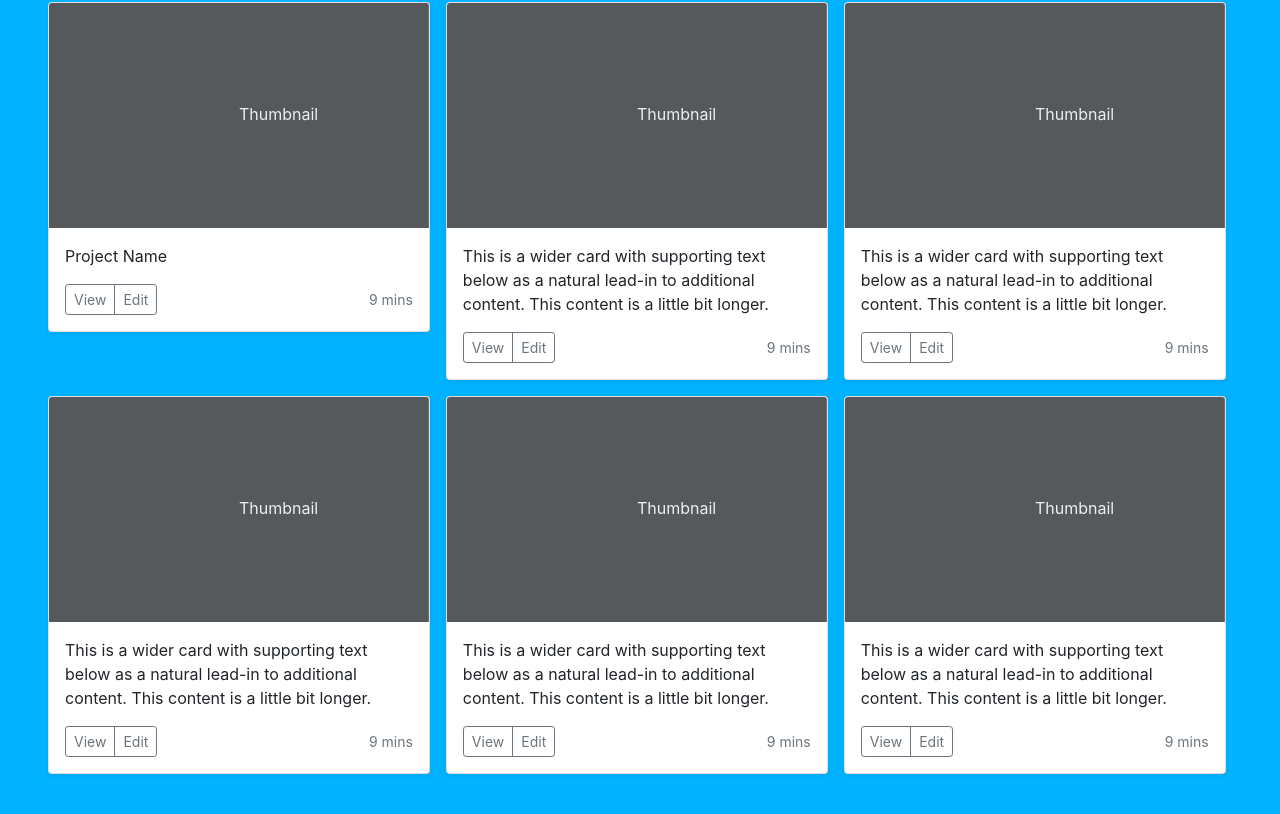
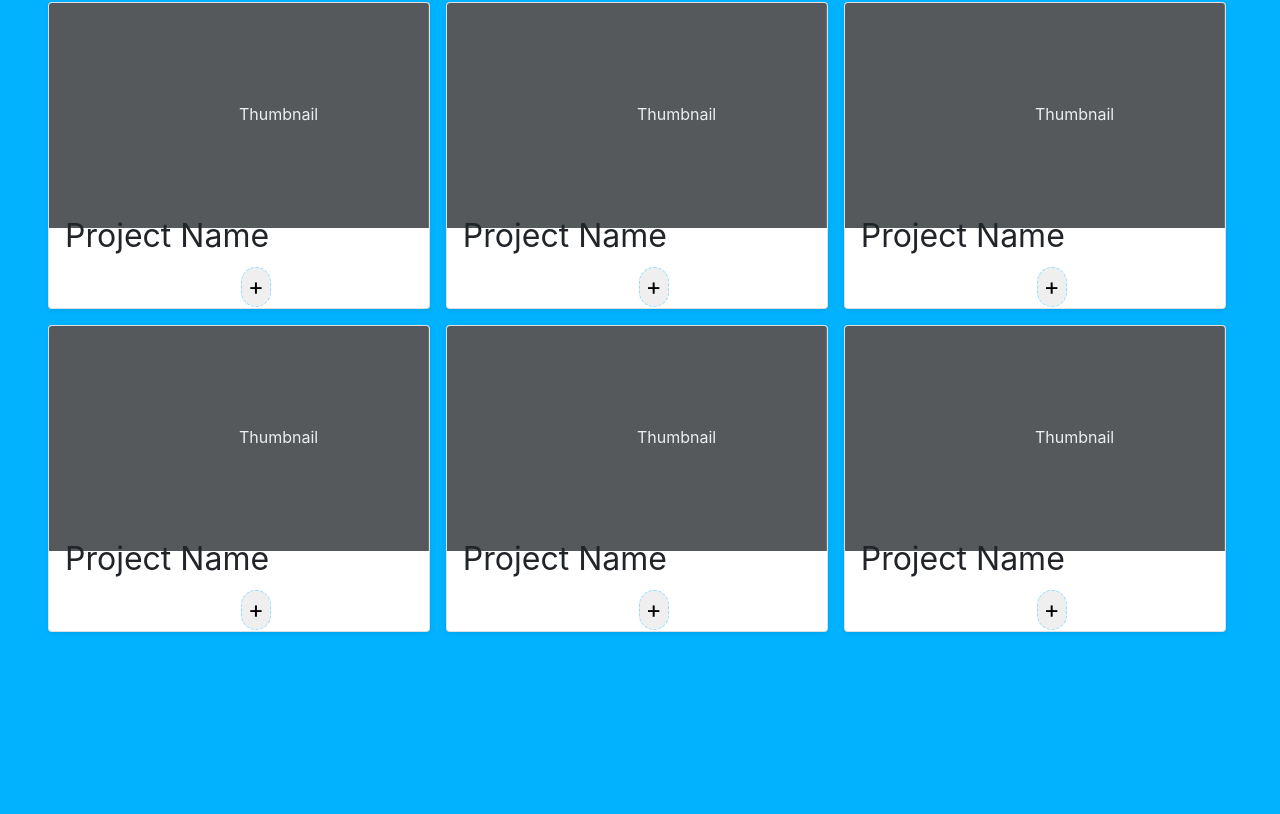
Before and after one commit to HarshRajAmbastha/WhatWeDoPage, a React (Create React App) app: page / in a window 1280 px wide. Shown: the part 238-1052 px from the top of the page. Built offline with nearby package versions, Linux system fonts and the light colour scheme.

Commit message:
album completed

```diff
--- a/src/Whatwedo.js
+++ b/src/Whatwedo.js
@@ -17,13 +17,15 @@ const Whatwedo = () => {
             <svg class="bd-placeholder-img card-img-top" width="100%" height="225" xmlns="http://www.w3.org/2000/svg" role="img" aria-label="Placeholder: Thumbnail" preserveAspectRatio="xMidYMid slice" focusable="false"><title>Placeholder</title><rect width="100%" height="100%" fill="#55595c"></rect><text x="50%" y="50%" fill="#eceeef" dy=".3em">Thumbnail</text></svg>
 
             <div class="card-body">
-              <p class="card-text">Project Name</p>
+              <p class="card-text" className="wwd-card-text wwd-p">Project Name
+              <button type="button"  className="wwd-button">+</button></p>
+
               <div class="d-flex justify-content-between align-items-center">
                 <div class="btn-group">
-                  <button type="button" class="btn btn-sm btn-outline-secondary">View</button>
-                  <button type="button" class="btn btn-sm btn-outline-secondary">Edit</button>
+
+
                 </div>
-                <small class="text-muted">9 mins</small>
+
               </div>
             </div>
           </div>
@@ -33,13 +35,15 @@ const Whatwedo = () => {
             <svg class="bd-placeholder-img card-img-top" width="100%" height="225" xmlns="http://www.w3.org/2000/svg" role="img" aria-label="Placeholder: Thumbnail" preserveAspectRatio="xMidYMid slice" focusable="false"><title>Placeholder</title><rect width="100%" height="100%" fill="#55595c"></rect><text x="50%" y="50%" fill="#eceeef" dy=".3em">Thumbnail</text></svg>
 
             <div class="card-body">
-              <p class="card-text">This is a wider card with supporting text below as a natural lead-in to additional content. This content is a little bit longer.</p>
+              <p class="card-text" className="wwd-card-text wwd-p">Project Name
+              <button type="button"  className="wwd-button">+</button></p>
+
               <div class="d-flex justify-content-between align-items-center">
                 <div class="btn-group">
-                  <button type="button" class="btn btn-sm btn-outline-secondary">View</button>
-                  <button type="button" class="btn btn-sm btn-outline-secondary">Edit</button>
+
+
                 </div>
-                <small class="text-muted">9 mins</small>
+
               </div>
             </div>
           </div>
@@ -49,13 +53,15 @@ const Whatwedo = () => {
             <svg class="bd-placeholder-img card-img-top" width="100%" height="225" xmlns="http://www.w3.org/2000/svg" role="img" aria-label="Placeholder: Thumbnail" preserveAspectRatio="xMidYMid slice" focusable="false"><title>Placeholder</title><rect width="100%" height="100%" fill="#55595c"></rect><text x="50%" y="50%" fill="#eceeef" dy=".3em">Thumbnail</text></svg>
 
             <div class="card-body">
-              <p class="card-text">This is a wider card with supporting text below as a natural lead-in to additional content. This content is a little bit longer.</p>
+              <p class="card-text" className="wwd-card-text wwd-p">Project Name
+              <button type="button"  className="wwd-button">+</button></p>
+
               <div class="d-flex justify-content-between align-items-center">
                 <div class="btn-group">
-                  <button type="button" class="btn btn-sm btn-outline-secondary">View</button>
-                  <button type="button" class="btn btn-sm btn-outline-secondary">Edit</button>
+
+
                 </div>
-                <small class="text-muted">9 mins</small>
+
               </div>
             </div>
           </div>
@@ -66,13 +72,13 @@ const Whatwedo = () => {
             <svg class="bd-placeholder-img card-img-top" width="100%" height="225" xmlns="http://www.w3.org/2000/svg" role="img" aria-label="Placeholder: Thumbnail" preserveAspectRatio="xMidYMid slice" focusable="false"><title>Placeholder</title><rect width="100%" height="100%" fill="#55595c"></rect><text x="50%" y="50%" fill="#eceeef" dy=".3em">Thumbnail</text></svg>
 
             <div class="card-body">
-              <p class="card-text">This is a wider card with supporting text below as a natural lead-in to additional content. This content is a little bit longer.</p>
+              <p class="card-text" className="wwd-card-text wwd-p">Project Name<button type="button"  className="wwd-button">+</button></p>
               <div class="d-flex justify-content-between align-items-center">
                 <div class="btn-group">
-                  <button type="button" class="btn btn-sm btn-outline-secondary">View</button>
-                  <button type="button" class="btn btn-sm btn-outline-secondary">Edit</button>
+
+
                 </div>
-                <small class="text-muted">9 mins</small>
+
               </div>
             </div>
           </div>
@@ -82,13 +88,13 @@ const Whatwedo = () => {
             <svg class="bd-placeholder-img card-img-top" width="100%" height="225" xmlns="http://www.w3.org/2000/svg" role="img" aria-label="Placeholder: Thumbnail" preserveAspectRatio="xMidYMid slice" focusable="false"><title>Placeholder</title><rect width="100%" height="100%" fill="#55595c"></rect><text x="50%" y="50%" fill="#eceeef" dy=".3em">Thumbnail</text></svg>
 
             <div class="card-body">
-              <p class="card-text">This is a wider card with supporting text below as a natural lead-in to additional content. This content is a little bit longer.</p>
+              <p class="card-text" className="wwd-card-text wwd-p">Project Name<button type="button"  className="wwd-button">+</button></p>
               <div class="d-flex justify-content-between align-items-center">
                 <div class="btn-group">
-                  <button type="button" class="btn btn-sm btn-outline-secondary">View</button>
-                  <button type="button" class="btn btn-sm btn-outline-secondary">Edit</button>
+
+
                 </div>
-                <small class="text-muted">9 mins</small>
+
               </div>
             </div>
           </div>
@@ -98,13 +104,13 @@ const Whatwedo = () => {
             <svg class="bd-placeholder-img card-img-top" width="100%" height="225" xmlns="http://www.w3.org/2000/svg" role="img" aria-label="Placeholder: Thumbnail" preserveAspectRatio="xMidYMid slice" focusable="false"><title>Placeholder</title><rect width="100%" height="100%" fill="#55595c"></rect><text x="50%" y="50%" fill="#eceeef" dy=".3em">Thumbnail</text></svg>
 
             <div class="card-body">
-              <p class="card-text">This is a wider card with supporting text below as a natural lead-in to additional content. This content is a little bit longer.</p>
+              <p class="card-text" className="wwd-card-text wwd-p">Project Name<button type="button"  className="wwd-button">+</button></p>
               <div class="d-flex justify-content-between align-items-center">
                 <div class="btn-group">
-                  <button type="button" class="btn btn-sm btn-outline-secondary">View</button>
-                  <button type="button" class="btn btn-sm btn-outline-secondary">Edit</button>
+
+
                 </div>
-                <small class="text-muted">9 mins</small>
+
               </div>
             </div>
           </div>
--- a/src/whatwedo.css
+++ b/src/whatwedo.css
@@ -98,3 +98,21 @@ color: #FFFFFF;
 width: 92vw;
 left: 6vh;
 }
+
+.wwd-button{
+margin-left: 22vh;
+border: 1px dashed #8DDDFF;
+font-size: 24px;
+border-radius: 100px;
+
+
+}
+
+.wwd-card-text{
+  font-size: 2rem;
+}
+
+.wwd-p{
+  margin-top: -32px;
+    margin-bottom: -1rem;
+}
```
